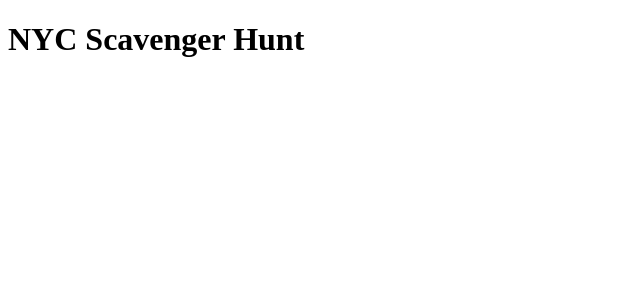
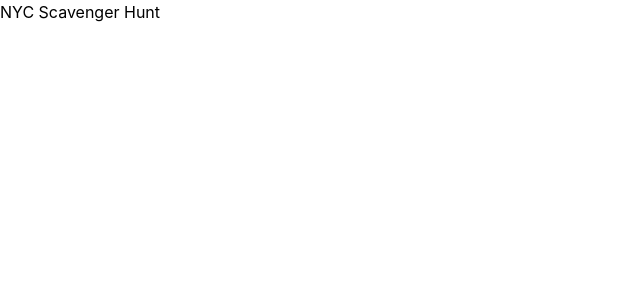
Before and after one commit to Brian-Zhg/HenHacks, a Next.js app: page / in a window 1280 px wide. Shown: the top 300 px of the page, without its empty margins (0-640 px from the left). Built offline with nearby package versions, Linux system fonts and the light colour scheme.

Commit message:
Update globals.css

```diff
--- a/src/app/globals.css
+++ b/src/app/globals.css
@@ -1,6 +1,59 @@
-@tailwind base;
-@tailwind components;
-@tailwind utilities;
+@import "tailwindcss";
+@layer base {
+  :root {
+    --background: 0 0% 100%;
+    --foreground: 224 71.4% 4.1%;
+    --card: 0 0% 100%;
+    --card-foreground: 224 71.4% 4.1%;
+    --popover: 0 0% 100%;
+    --popover-foreground: 224 71.4% 4.1%;
+    --primary: 220.9 39.3% 11%;
+    --primary-foreground: 210 20% 98%;
+    --secondary: 220 14.3% 95.9%;
+    --secondary-foreground: 220.9 39.3% 11%;
+    --muted: 220 14.3% 95.9%;
+    --muted-foreground: 220 8.9% 46.1%;
+    --accent: 220 14.3% 95.9%;
+    --accent-foreground: 220.9 39.3% 11%;
+    --destructive: 0 84.2% 60.2%;
+    --destructive-foreground: 210 20% 98%;
+    --border: 220 13% 91%;
+    --input: 220 13% 91%;
+    --ring: 224 71.4% 4.1%;
+    --chart-1: 12 76% 61%;
+    --chart-2: 173 58% 39%;
+    --chart-3: 197 37% 24%;
+    --chart-4: 43 74% 66%;
+    --chart-5: 27 87% 67%;
+    --radius: 0.5rem;
+  }
+  .dark {
+    --background: 224 71.4% 4.1%;
+    --foreground: 210 20% 98%;
+    --card: 224 71.4% 4.1%;
+    --card-foreground: 210 20% 98%;
+    --popover: 224 71.4% 4.1%;
+    --popover-foreground: 210 20% 98%;
+    --primary: 210 20% 98%;
+    --primary-foreground: 220.9 39.3% 11%;
+    --secondary: 215 27.9% 16.9%;
+    --secondary-foreground: 210 20% 98%;
+    --muted: 215 27.9% 16.9%;
+    --muted-foreground: 217.9 10.6% 64.9%;
+    --accent: 215 27.9% 16.9%;
+    --accent-foreground: 210 20% 98%;
+    --destructive: 0 62.8% 30.6%;
+    --destructive-foreground: 210 20% 98%;
+    --border: 215 27.9% 16.9%;
+    --input: 215 27.9% 16.9%;
+    --ring: 216 12.2% 83.9%;
+    --chart-1: 220 70% 50%;
+    --chart-2: 160 60% 45%;
+    --chart-3: 30 80% 55%;
+    --chart-4: 280 65% 60%;
+    --chart-5: 340 75% 55%;
+  }
+}
 
 html, body {
   height: 100%;
```
